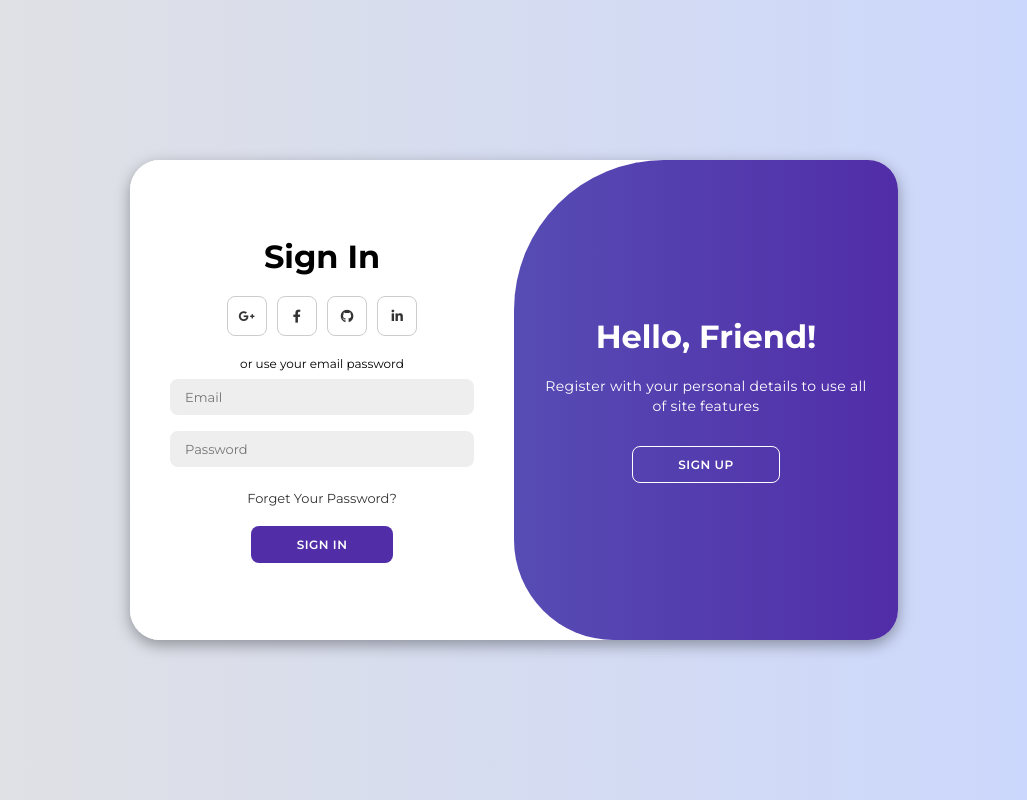
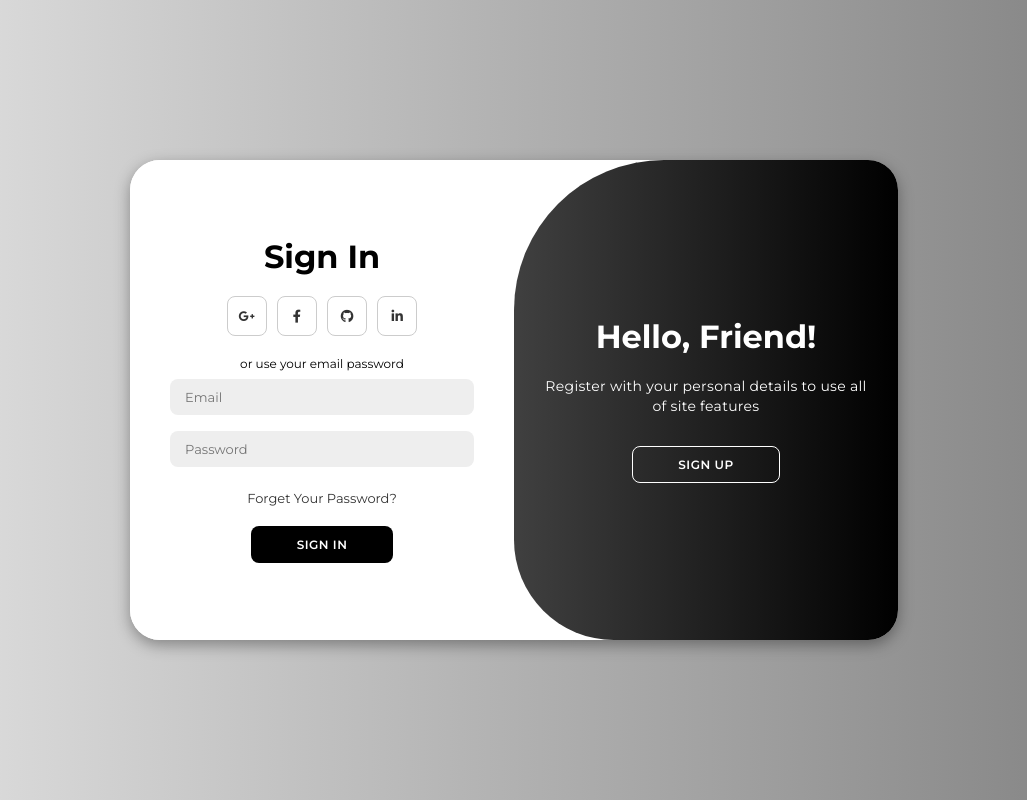
Before and after one commit to yuvan88/TARUMT-Voting-Systems, a PHP site: page /register.html in a window 1280 px wide. Shown: the whole page, without its empty margins (126-1153 px from the left). Run offline with PHP 8.4, Linux system fonts and the light colour scheme.

Commit message:
register colour

```diff
--- a/assets/css/register.css
+++ b/assets/css/register.css
@@ -9,7 +9,7 @@
 
 body{
     background-color: #c9d6ff;
-    background: linear-gradient(to right, #e2e2e2, #c9d6ff);
+    background: linear-gradient(to right, #e2e2e2, grey);
     display: flex;
     align-items: center;
     justify-content: center;
@@ -47,7 +47,7 @@ body{
 }
 
 .container button{
-    background-color: #512da8;
+    background-color: black;
     color: #fff;
     font-size: 12px;
     padding: 10px 45px;
@@ -161,9 +161,9 @@ body{
 }
 
 .toggle{
-    background-color: #512da8;
+    background-color: black;
     height: 100%;
-    background: linear-gradient(to right, #5c6bc0, #512da8);
+    background: linear-gradient(to right, grey, black);
     color: #fff;
     position: relative;
     left: -100%;
```
